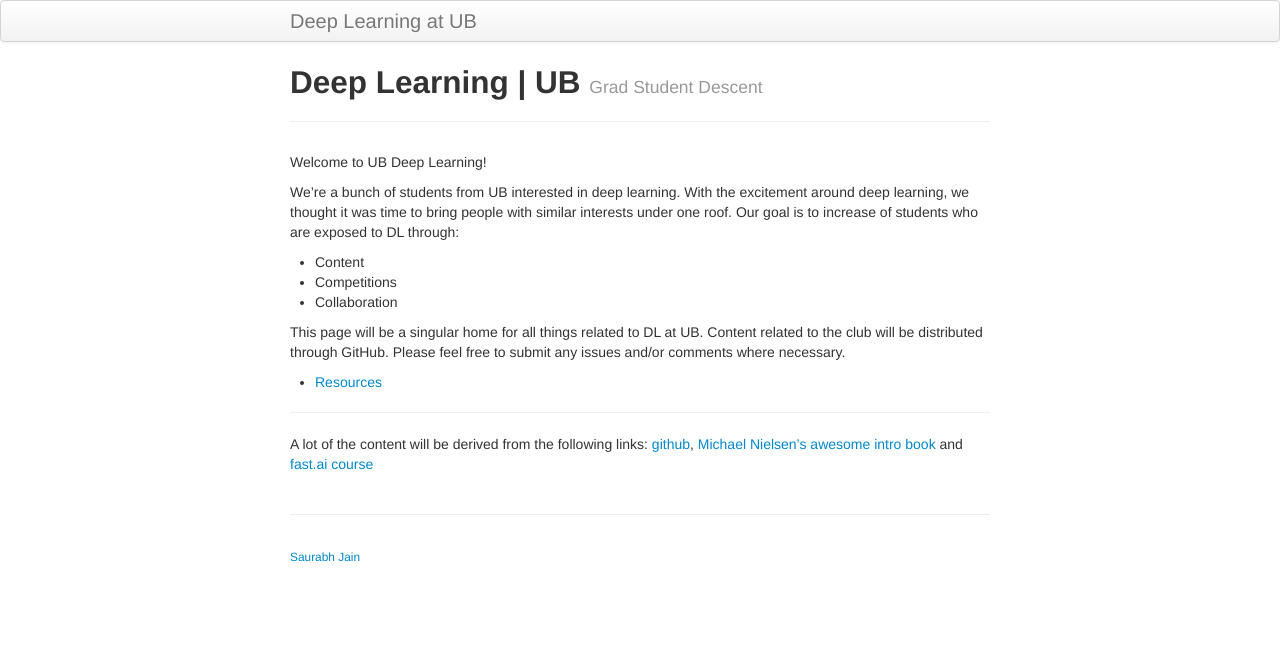
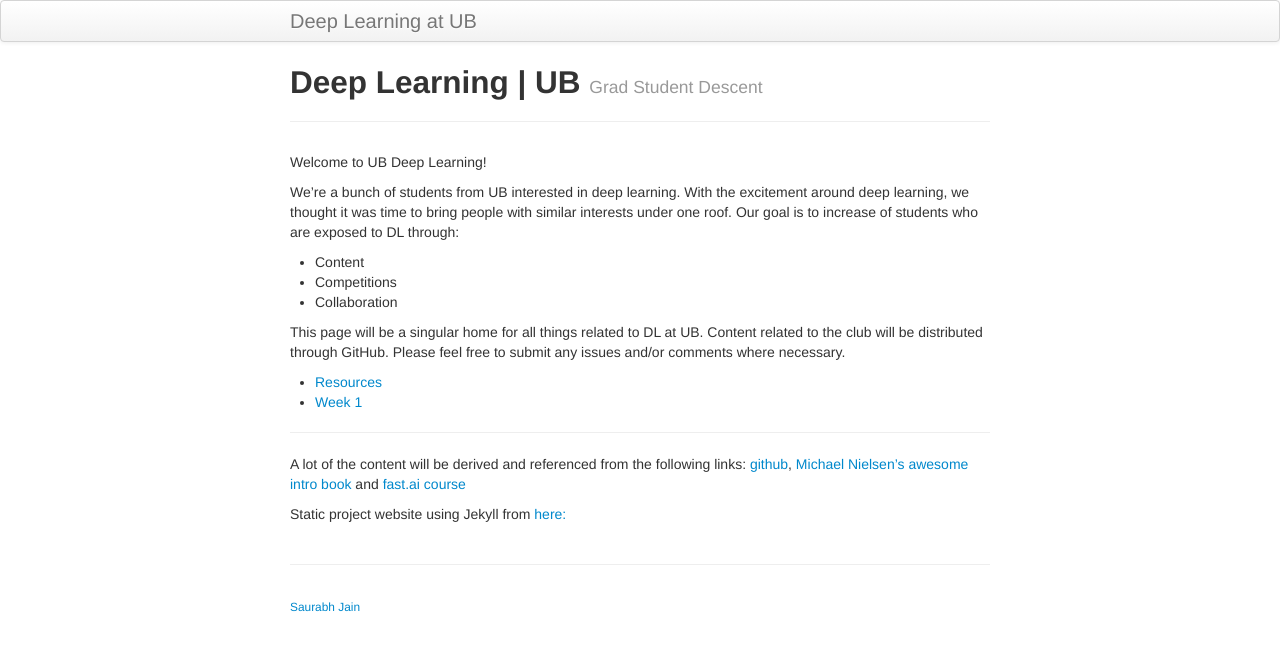
Before and after one commit to jsaurabh/dl-ub, a Jekyll site: the page built from index.md, in a window 1280 px wide. Shown: the top 651 px of the page. Built offline with Jekyll 4.4.1, drawn with Linux system fonts in a browser that asks for light colours.

Commit message:
w1 halfway first draft

```diff
--- a/index.md
+++ b/index.md
@@ -15,9 +15,12 @@ We're a bunch of students from UB interested in deep learning. With the exciteme
 This page will be a singular home for all things related to DL at UB. Content related to the club will be distributed through GitHub. Please feel free to submit any issues and/or comments where necessary.
 
 - [Resources](pages/resources.html)
+- [Week 1](pages/w1.md)
 
 ---
-A lot of the content will be derived from the following links:
+A lot of the content will be derived and referenced from the following links:
 [github](https://github.com/jsaurabh/dl-ub),
 [Michael Nielsen's awesome intro book](http://neuralnetworksanddeeplearning.com/)
 and [fast.ai course](https://course.fast.ai)
+
+Static project website using Jekyll from [here:](https://github.com/kbroman/simple_site)
```
Also changed, not shown: pages/w1.md (added, +51 -0 lines), pages/sgd.md (added).
